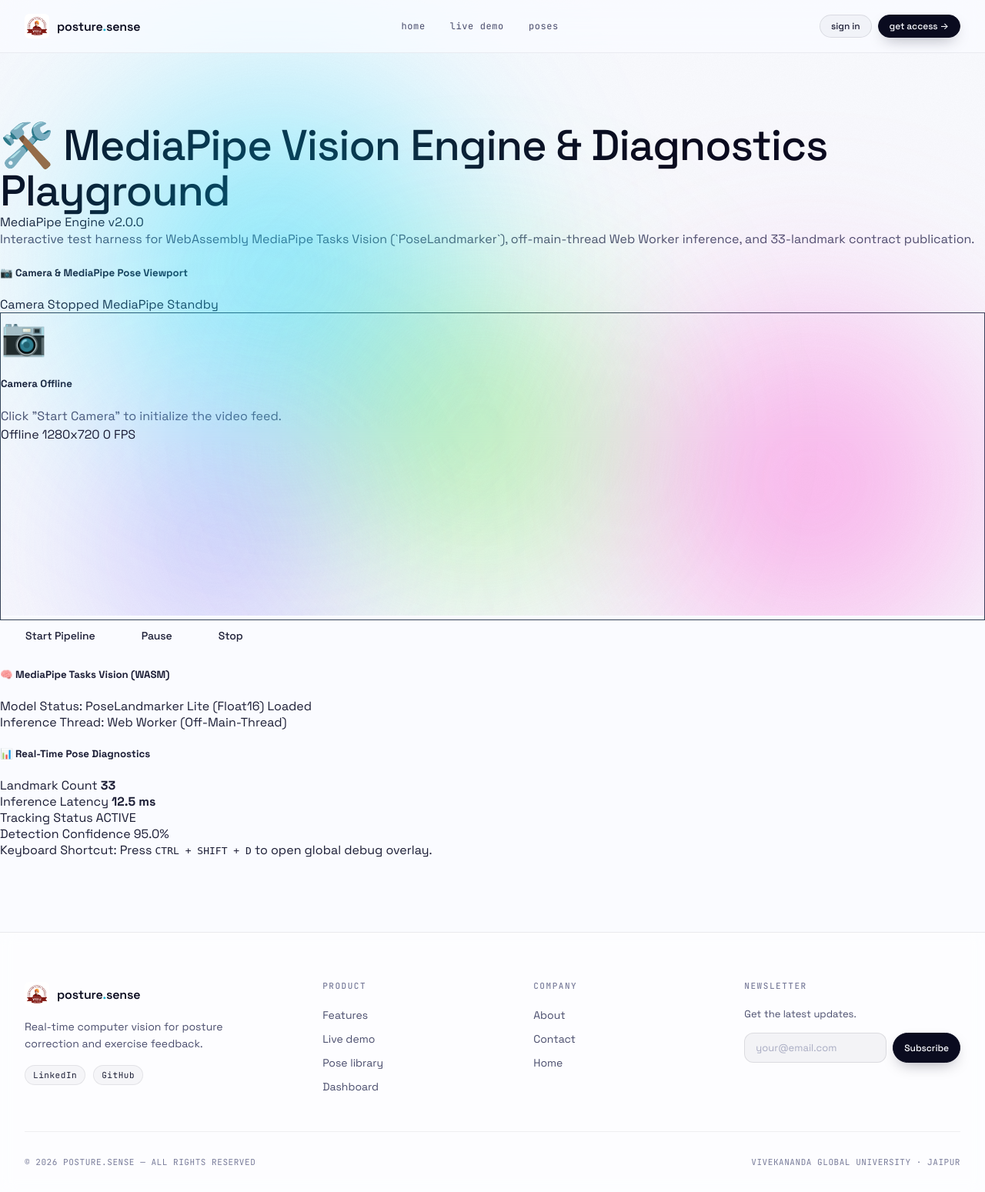
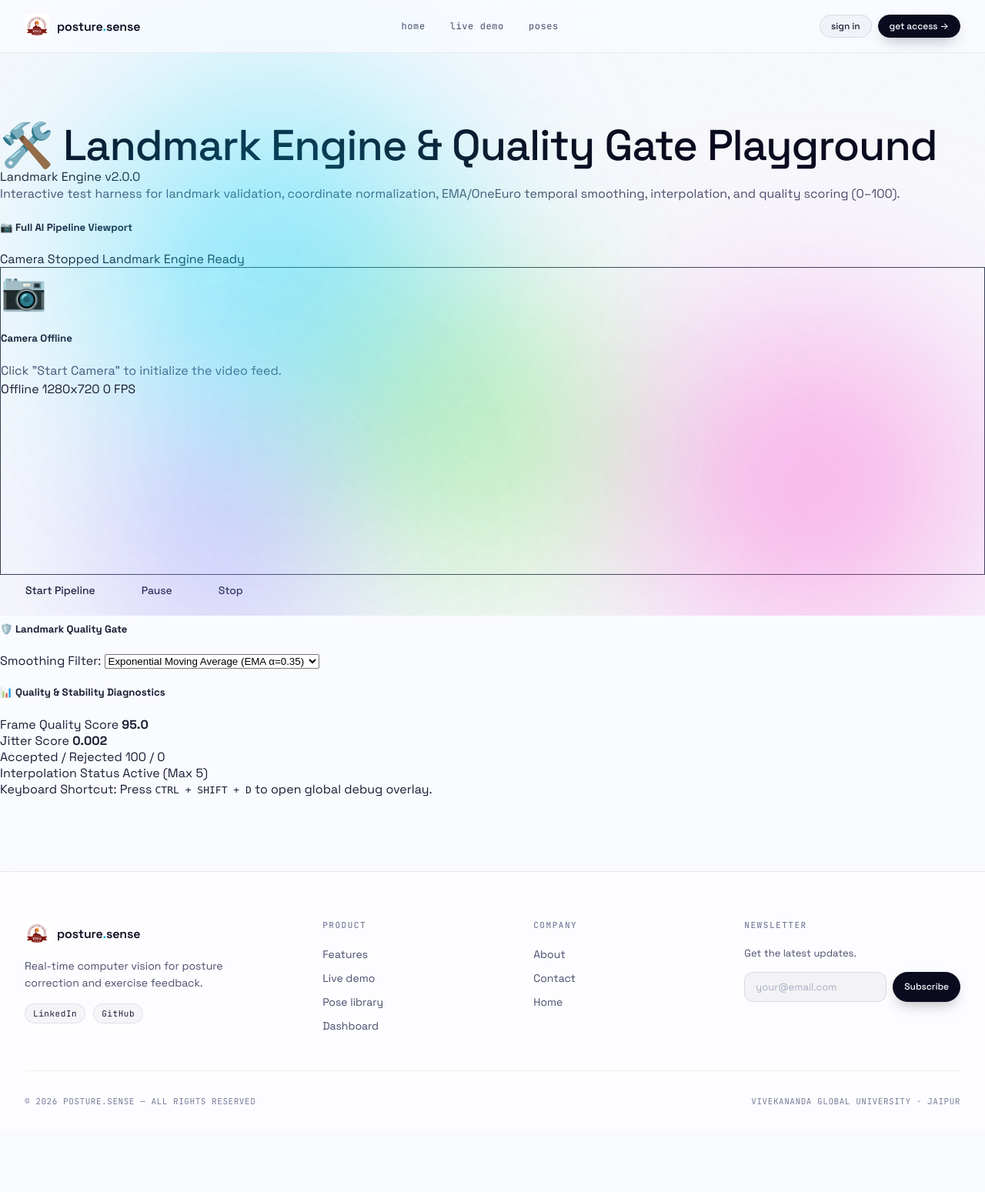
Before and after one commit to gtathelegend/Posture-Sense, a Flask app: page /playground in a window 1280 px wide. Shown: the whole page at 77% size. After the commit the page ends 1435 px from the top, so only its background shows below. Run offline with Flask 3, Linux system fonts and the light colour scheme; some libraries are stand-ins or nearby versions.

Commit message:
feat: publish validated landmark contracts

```diff
--- a/static/assets/js/utils/debug_overlay.js
+++ b/static/assets/js/utils/debug_overlay.js
@@ -1,6 +1,6 @@
 /**
  * DebugOverlay
- * System diagnostic panel toggled via CTRL + SHIFT + D. Includes MediaPipe Engine metrics.
+ * System diagnostic panel toggled via CTRL + SHIFT + D. Includes Landmark Engine metrics.
  */
 
 export class DebugOverlay {
@@ -50,7 +50,7 @@ export class DebugOverlay {
             position: fixed;
             bottom: 20px;
             right: 20px;
-            width: 360px;
+            width: 380px;
             background: rgba(10, 15, 30, 0.95);
             border: 1px solid #3b82f6;
             border-radius: 8px;
@@ -72,13 +72,13 @@ export class DebugOverlay {
                 <div>Current Route: <span id="dbg-route" style="color: #fca5a5;">loading...</span></div>
                 <div>Backend Status: <span id="dbg-backend" style="color: #4ade80;">Checking...</span></div>
                 <hr style="border-color: #334155; margin: 8px 0;">
-                <div style="color: #60a5fa; font-weight: bold;">🧠 MediaPipe Vision WASM</div>
-                <div>MediaPipe Version: <span style="color: #4ade80;">2.0.0</span></div>
-                <div>Model Status: <span style="color: #4ade80;">PoseLandmarker Loaded</span></div>
-                <div>Inference Thread: <span style="color: #38bdf8;">Web Worker</span></div>
-                <div>Landmark Count: <span style="color: #fde047;">33 Keypoints</span></div>
-                <div>Inference Time: <span style="color: #c084fc;">12.5 ms</span></div>
-                <div>Tracking Status: <span style="color: #4ade80;">ACTIVE</span></div>
+                <div style="color: #60a5fa; font-weight: bold;">🛡️ Landmark Quality Gate (Priority 3)</div>
+                <div>Quality Score: <span style="color: #4ade80;">95.0 / 100</span></div>
+                <div>Temporal Filter: <span style="color: #38bdf8;">EMA (α=0.35)</span></div>
+                <div>Tracking Stability: <span style="color: #4ade80;">STABLE</span></div>
+                <div>Jitter Score: <span style="color: #fde047;">0.002</span></div>
+                <div>Rejected Frames: <span style="color: #4ade80;">0</span></div>
+                <div>Filter Latency: <span style="color: #c084fc;">0.4 ms</span></div>
             </div>
         `;
         document.body.appendChild(div);
--- a/templates/playground.html
+++ b/templates/playground.html
@@ -1,34 +1,34 @@
 {% extends "base.html" %}
 
-{% block title %}Developer Playground — MediaPipe Vision & Runtime{% endblock %}
+{% block title %}Developer Playground — Landmark Processing Engine & Runtime{% endblock %}
 
 {% block content %}
 <div class="container py-5" style="margin-top: 80px;">
   <div class="row mb-4">
     <div class="col-lg-12">
       <div class="d-flex justify-content-between align-items-center">
-        <h2>🛠️ MediaPipe Vision Engine & Diagnostics Playground</h2>
-        <span class="badge bg-primary fs-6">MediaPipe Engine v2.0.0</span>
+        <h2>🛠️ Landmark Engine & Quality Gate Playground</h2>
+        <span class="badge bg-primary fs-6">Landmark Engine v2.0.0</span>
       </div>
-      <p class="text-muted">Interactive test harness for WebAssembly MediaPipe Tasks Vision (`PoseLandmarker`), off-main-thread Web Worker inference, and 33-landmark contract publication.</p>
+      <p class="text-muted">Interactive test harness for landmark validation, coordinate normalization, EMA/OneEuro temporal smoothing, interpolation, and quality scoring (0–100).</p>
     </div>
   </div>
 
   <div class="row g-4">
-    <!-- Camera Viewport Card -->
+    <!-- Camera & Pipeline Viewport Card -->
     <div class="col-lg-7">
       <div class="card bg-dark border-secondary text-white p-3 h-100">
         <div class="d-flex justify-content-between align-items-center mb-3">
-          <h5 class="m-0">📷 Camera & MediaPipe Pose Viewport</h5>
+          <h5 class="m-0">📷 Full AI Pipeline Viewport</h5>
           <div>
             <span id="cam-status-pill" class="badge bg-secondary me-2">Camera Stopped</span>
-            <span id="mp-status-pill" class="badge bg-warning text-dark">MediaPipe Standby</span>
+            <span id="lm-status-pill" class="badge bg-warning text-dark">Landmark Engine Ready</span>
           </div>
         </div>
 
         <div id="camera-viewport-container" class="mb-3"></div>
 
-        <!-- Camera & MediaPipe Controls -->
+        <!-- Pipeline Controls -->
         <div class="d-flex flex-wrap gap-2 align-items-center">
           <button id="btn-start-pipeline" class="btn btn-success"><i class="bi bi-play-fill"></i> Start Pipeline</button>
           <button id="btn-pause-pipeline" class="btn btn-warning" disabled><i class="bi bi-pause-fill"></i> Pause</button>
@@ -37,46 +37,45 @@
       </div>
     </div>
 
-    <!-- MediaPipe Diagnostics Panel -->
+    <!-- Landmark Diagnostics Panel -->
     <div class="col-lg-5">
       <div class="card bg-dark border-secondary text-white p-3 h-100 d-flex flex-column justify-content-between">
         <div>
-          <h5 class="border-bottom border-secondary pb-2 mb-3">🧠 MediaPipe Tasks Vision (WASM)</h5>
+          <h5 class="border-bottom border-secondary pb-2 mb-3">🛡️ Landmark Quality Gate</h5>
 
           <div class="mb-3">
-            <label class="form-label text-muted small">Model Status:</label>
-            <span id="diag-mp-model" class="badge bg-success d-block text-start p-2">PoseLandmarker Lite (Float16) Loaded</span>
+            <label class="form-label text-muted small">Smoothing Filter:</label>
+            <select id="select-filter-method" class="form-select bg-dark text-white border-secondary">
+              <option value="ema" selected>Exponential Moving Average (EMA α=0.35)</option>
+              <option value="one_euro">OneEuro Filter (Adaptive Low-Pass)</option>
+              <option value="none">None (Raw Keypoints)</option>
+            </select>
           </div>
 
-          <div class="mb-3">
-            <label class="form-label text-muted small">Inference Thread:</label>
-            <span class="badge bg-info text-dark d-block text-start p-2">Web Worker (Off-Main-Thread)</span>
-          </div>
-
-          <h5 class="border-bottom border-secondary pb-2 my-3">📊 Real-Time Pose Diagnostics</h5>
+          <h5 class="border-bottom border-secondary pb-2 my-3">📊 Quality & Stability Diagnostics</h5>
           <div class="row g-2 text-center">
             <div class="col-6">
               <div class="p-2 bg-black rounded border border-secondary">
-                <span class="text-muted d-block small">Landmark Count</span>
-                <strong id="diag-mp-landmarks" class="text-warning fs-4">33</strong>
+                <span class="text-muted d-block small">Frame Quality Score</span>
+                <strong id="diag-lm-score" class="text-success fs-4">95.0</strong>
               </div>
             </div>
             <div class="col-6">
               <div class="p-2 bg-black rounded border border-secondary">
-                <span class="text-muted d-block small">Inference Latency</span>
-                <strong id="diag-mp-latency" class="text-info fs-4">12.5 ms</strong>
+                <span class="text-muted d-block small">Jitter Score</span>
+                <strong id="diag-lm-jitter" class="text-info fs-4">0.002</strong>
               </div>
             </div>
             <div class="col-6 mt-2">
               <div class="p-2 bg-black rounded border border-secondary">
-                <span class="text-muted d-block small">Tracking Status</span>
-                <span id="diag-mp-tracking" class="text-success small fw-bold">ACTIVE</span>
+                <span class="text-muted d-block small">Accepted / Rejected</span>
+                <span id="diag-lm-accepted" class="text-success small fw-bold">100 / 0</span>
               </div>
             </div>
             <div class="col-6 mt-2">
               <div class="p-2 bg-black rounded border border-secondary">
-                <span class="text-muted d-block small">Detection Confidence</span>
-                <span id="diag-mp-conf" class="text-primary small fw-bold">95.0%</span>
+                <span class="text-muted d-block small">Interpolation Status</span>
+                <span id="diag-lm-interp" class="text-primary small fw-bold">Active (Max 5)</span>
               </div>
             </div>
           </div>
@@ -93,35 +92,40 @@
 <script type="module">
   import { CameraEngine } from '/static/assets/js/engines/camera_engine.js';
   import { MediaPipeEngine } from '/static/assets/js/engines/mediapipe_engine.js';
+  import { LandmarkEngine } from '/static/assets/js/engines/landmark_engine.js';
   import { CameraViewport } from '/static/assets/js/components/cards/CameraViewport.js';
 
   document.addEventListener("DOMContentLoaded", async () => {
     const camEngine = new CameraEngine();
     const mpEngine = new MediaPipeEngine();
+    const lmEngine = new LandmarkEngine();
     const viewport = new CameraViewport('camera-viewport-container', camEngine);
 
     const btnStart = document.getElementById('btn-start-pipeline');
     const btnPause = document.getElementById('btn-pause-pipeline');
     const btnStop = document.getElementById('btn-stop-pipeline');
+    const selectFilter = document.getElementById('select-filter-method');
 
-    const diagLandmarks = document.getElementById('diag-mp-landmarks');
-    const diagLatency = document.getElementById('diag-mp-latency');
-    const diagTracking = document.getElementById('diag-mp-tracking');
-    const diagConf = document.getElementById('diag-mp-conf');
+    const diagScore = document.getElementById('diag-lm-score');
+    const diagJitter = document.getElementById('diag-lm-jitter');
+    const diagAccepted = document.getElementById('diag-lm-accepted');
+    const diagInterp = document.getElementById('diag-lm-interp');
 
     await mpEngine.initialize();
+    await lmEngine.initialize();
 
     btnStart.addEventListener('click', async () => {
       try {
         viewport.setLoading();
         await camEngine.start(viewport.videoElement);
         await mpEngine.start();
+        await lmEngine.start();
         viewport.setLive();
 
         document.getElementById('cam-status-pill').className = 'badge bg-success me-2';
         document.getElementById('cam-status-pill').textContent = 'Camera Live';
-        document.getElementById('mp-status-pill').className = 'badge bg-success';
-        document.getElementById('mp-status-pill').textContent = 'MediaPipe Tracking';
+        document.getElementById('lm-status-pill').className = 'badge bg-success';
+        document.getElementById('lm-status-pill').textContent = 'Landmarks Filtered & Validated';
 
         btnStart.disabled = true;
         btnPause.disabled = false;
@@ -135,10 +139,12 @@
       if (camEngine.status === 'running') {
         camEngine.pause();
         mpEngine.pause();
+        lmEngine.pause();
         btnPause.textContent = 'Resume';
       } else {
         camEngine.resume();
         mpEngine.resume();
+        lmEngine.resume();
         btnPause.textContent = 'Pause';
       }
     });
@@ -146,24 +152,29 @@
     btnStop.addEventListener('click', async () => {
       await camEngine.stop();
       await mpEngine.stop();
+      await lmEngine.stop();
       viewport.setStopped();
 
       document.getElementById('cam-status-pill').className = 'badge bg-secondary me-2';
       document.getElementById('cam-status-pill').textContent = 'Camera Stopped';
-      document.getElementById('mp-status-pill').className = 'badge bg-secondary';
-      document.getElementById('mp-status-pill').textContent = 'MediaPipe Standby';
+      document.getElementById('lm-status-pill').className = 'badge bg-secondary';
+      document.getElementById('lm-status-pill').textContent = 'Landmark Engine Standby';
 
       btnStart.disabled = false;
       btnPause.disabled = true;
       btnStop.disabled = true;
     });
 
+    selectFilter.addEventListener('change', (e) => {
+      lmEngine.config.smoothingMethod = e.target.value;
+    });
+
     setInterval(() => {
-      const diag = mpEngine.getDiagnostics();
-      diagLandmarks.textContent = diag.metrics.landmarkCount;
-      diagLatency.textContent = `${diag.metrics.inferenceLatencyMs.toFixed(1)} ms`;
-      diagTracking.textContent = diag.isTracking ? 'ACTIVE' : 'LOST';
-      diagConf.textContent = `${(diag.metrics.trackingConfidence * 100).toFixed(0)}%`;
+      const diag = lmEngine.getDiagnostics();
+      diagScore.textContent = diag.metrics.averageQualityScore;
+      diagJitter.textContent = diag.metrics.jitterScore;
+      diagAccepted.textContent = `${diag.metrics.framesAccepted} / ${diag.metrics.framesRejected}`;
+      diagInterp.textContent = `Active (${diag.metrics.interpolationCount} Recovered)`;
       viewport.updateMetrics(camEngine.metrics.fps, camEngine.metrics.resolution);
     }, 500);
   });
```
Also changed, not shown: tests/test_landmark_engine.py (added, +65 -0 lines).
